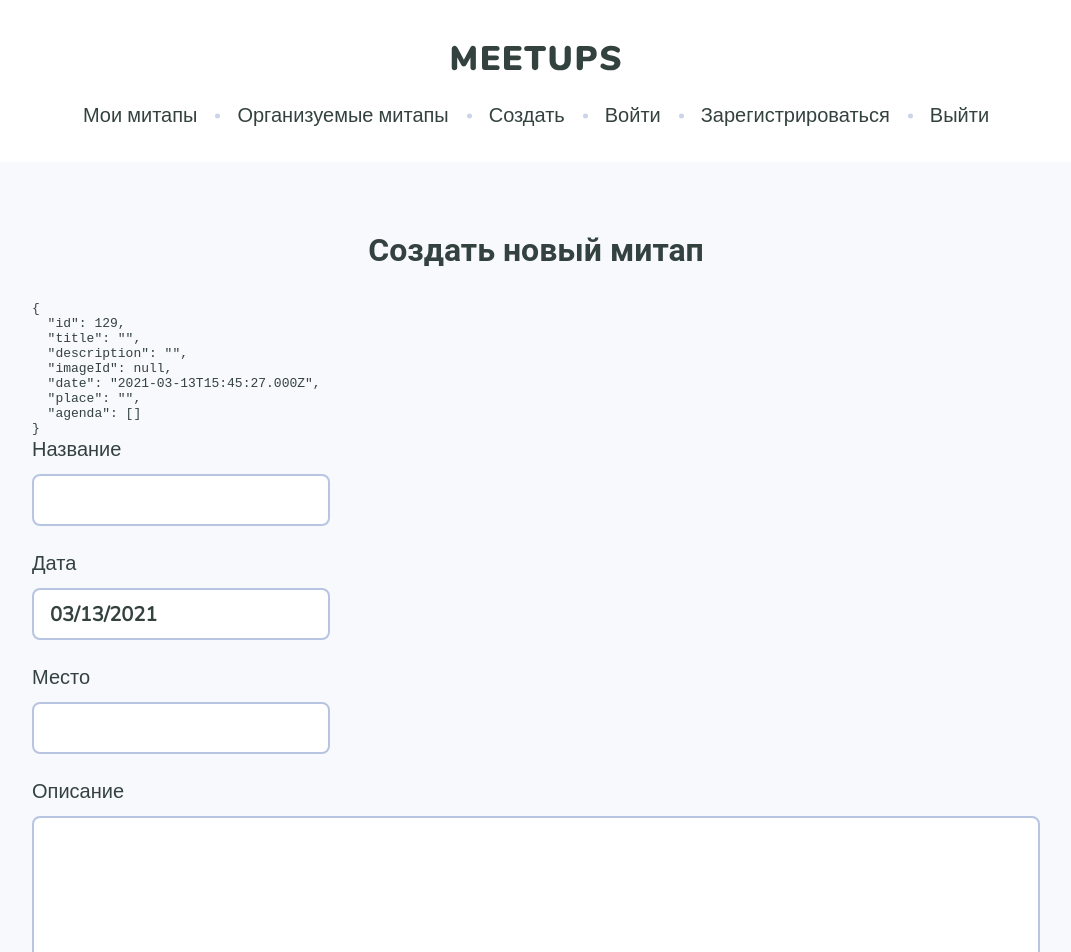
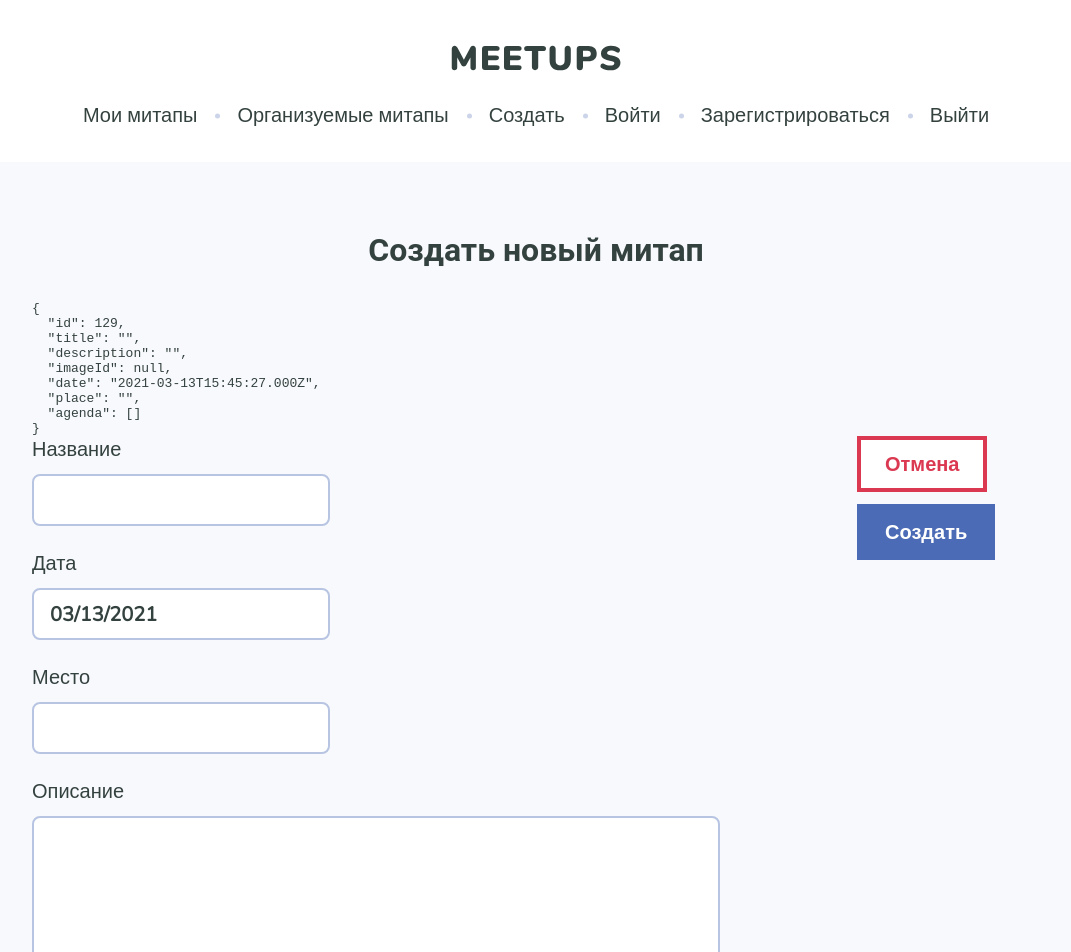
Before and after one commit to JuliaKirschenheuter/vue-cli-test, a Vue app in the folder meetups-page-app/: page /meetups/create in a window 1280 px wide. Shown: the top 952 px of the page, without its empty margins (104-1175 px from the left). Built offline with nearby package versions, Linux system fonts and the light colour scheme.

Commit message:
Class was added to form

```diff
--- a/meetups-page-app/src/components/MeetupForm.vue
+++ b/meetups-page-app/src/components/MeetupForm.vue
@@ -1,5 +1,5 @@
 <template>
-  <form @submit.prevent="onSubmit">
+  <form @submit.prevent="onSubmit" class="meetup-form">
 
     <div class="meetup-form__content">
       <fieldset class="form-section">
```
